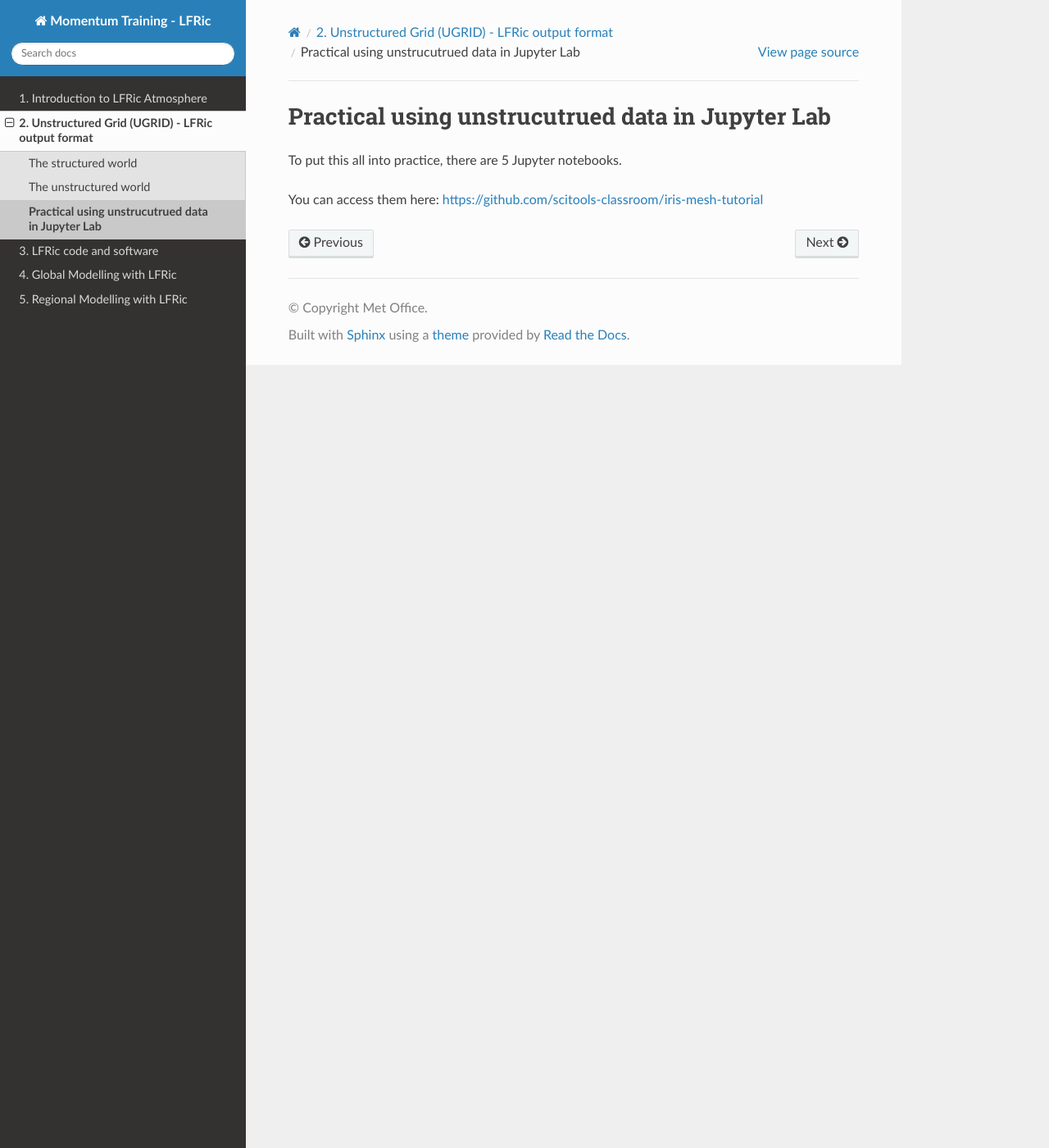
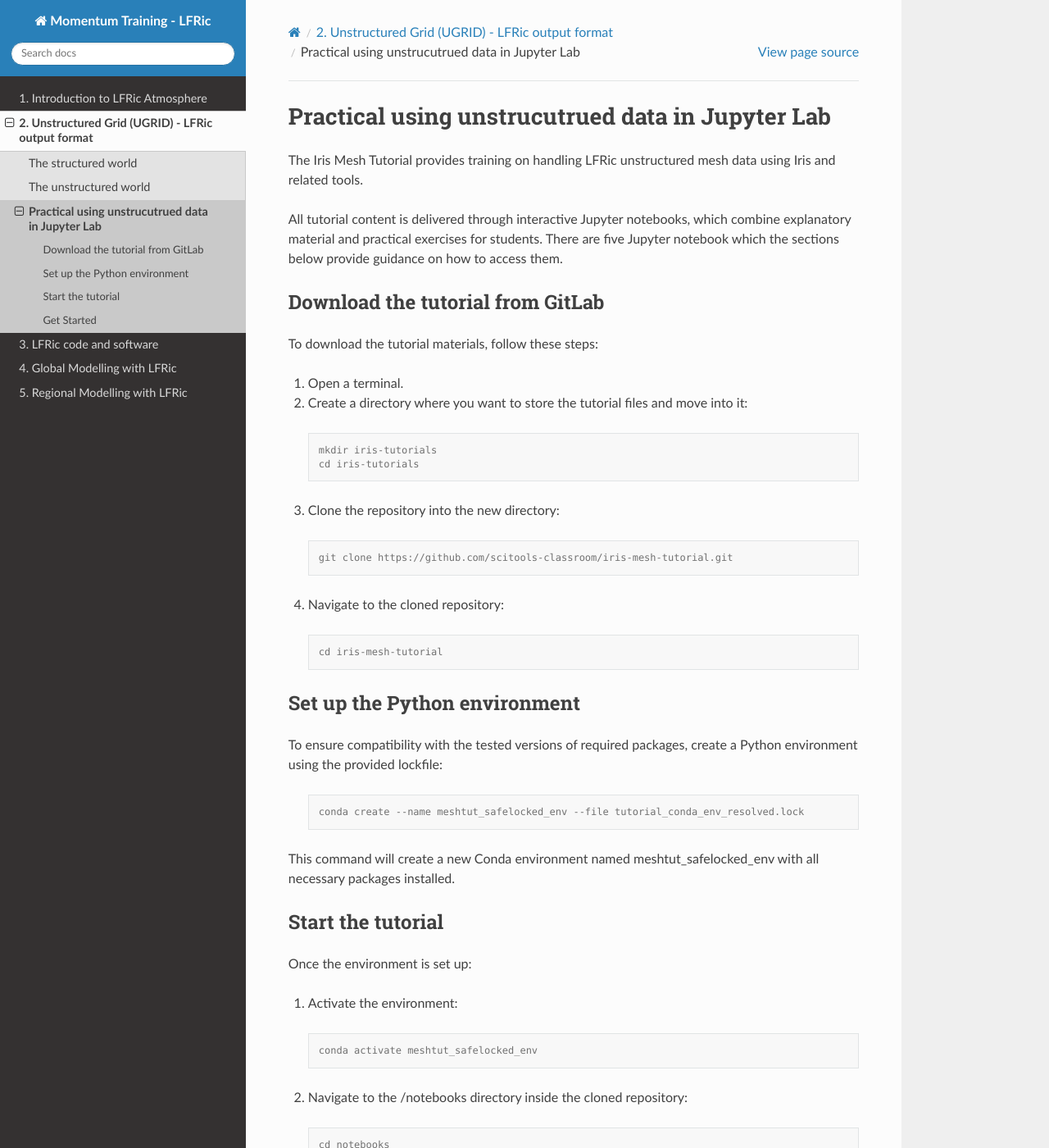
Before and after one commit to MetOffice/LFRic-Atmosphere-Training, a Sphinx documentation site: the page built from source/mesh_overview/exercises/practical_exercises.rst, in a window 1280 px wide and 1400 px high. Shown: the whole window at 82% size. Built offline with Sphinx 7.4.7 and the Read the Docs theme 3.1.0, drawn with Linux system fonts in a browser that asks for light colours; some of the changed text lies outside the part shown.

Commit message:
accessing Jupyter lab,Fix#26

```diff
--- a/source/mesh_overview/exercises/practical_exercises.rst
+++ b/source/mesh_overview/exercises/practical_exercises.rst
@@ -2,6 +2,81 @@
 Practical using unstrucutrued data in Jupyter Lab
 **************************************************
 
-To put this all into practice, there are 5 Jupyter notebooks.
+The Iris Mesh Tutorial provides training on handling LFRic unstructured mesh data using Iris and related tools.
 
-You can access them here: https://github.com/scitools-classroom/iris-mesh-tutorial
+All tutorial content is delivered through interactive Jupyter notebooks, which combine explanatory material and practical exercises for students.
+There are five Jupyter notebook which the sections below provide guidance on how to access them.
+
+Download the tutorial from GitLab
+-------------------------------------
+
+To download the tutorial materials, follow these steps:
+
+1. Open a terminal.
+
+2. Create a directory where you want to store the tutorial files and move into it:
+
+ .. code-block:: console
+
+     mkdir iris-tutorials
+     cd iris-tutorials
+
+3. Clone the repository into the new directory:
+
+ .. code-block:: console
+
+     git clone https://github.com/scitools-classroom/iris-mesh-tutorial.git
+
+4. Navigate to the cloned repository:
+
+ .. code-block:: console
+
+     cd iris-mesh-tutorial
+
+
+Set up the Python environment
+----------------------------------
+To ensure compatibility with the tested versions of required packages, create a Python environment using the provided lockfile:
+
+ .. code-block:: console
+
+     conda create --name meshtut_safelocked_env --file tutorial_conda_env_resolved.lock
+
+This command will create a new Conda environment named meshtut_safelocked_env with all necessary packages installed.
+
+Start the tutorial
+----------------------
+Once the environment is set up:
+
+1. Activate the environment:
+
+ .. code-block:: console
+
+    conda activate meshtut_safelocked_env
+
+2. Navigate to the /notebooks directory inside the cloned repository:
+
+ .. code-block:: console
+
+    cd notebooks
+
+3. Start Jupyter Lab:
+
+ .. code-block:: console
+
+    jupyter lab
+
+.. important::
+    Always launch Jupyter Lab from within the /notebooks directory to ensure that paths and files are correctly located.
+
+After running the jupyter lab command, a new browser window or tab should automatically open, displaying the Jupyter Lab interface.
+If the browser does not open automatically, you can manually copy and paste the URL displayed in the terminal into your browser.
+
+Get Started
+------------
+To begin the tutorial:
+
+1. In Jupyter Lab, open the notebook Mesh_Tutorial_Intro.ipynb. After opening the notebook, the introductory screen will appear, as shown below.
+
+ .. image:: /_static/iris_tutorial.png
+    :width: 600px
```
Also changed, not shown: source/_static/iris_tutorial.png (added).
